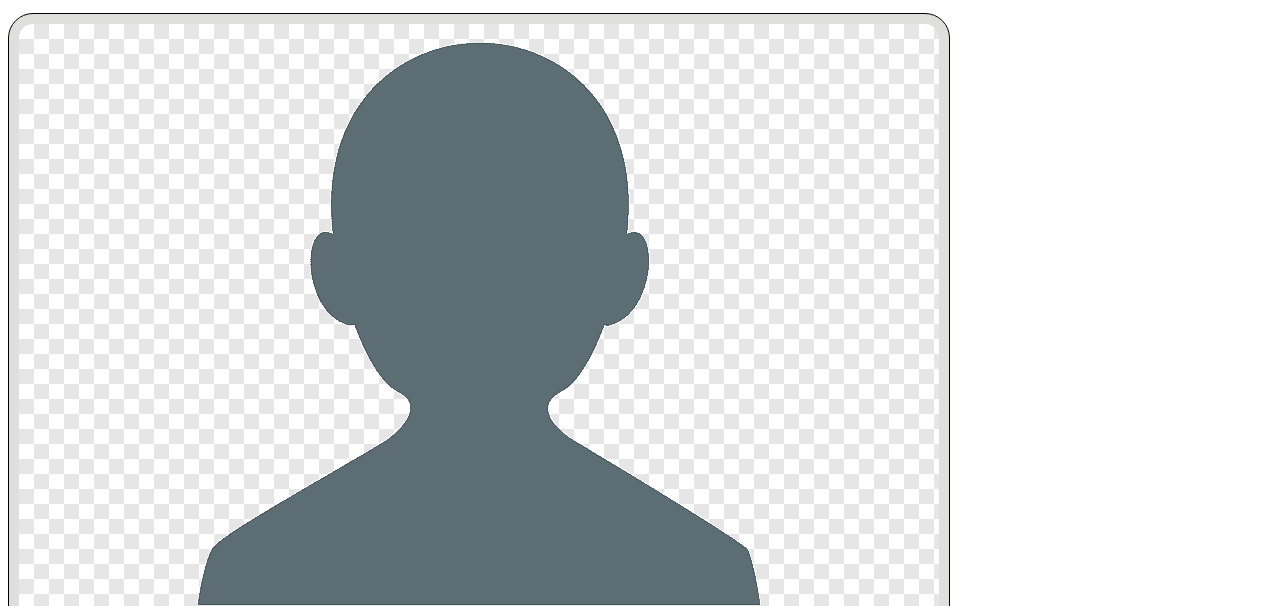
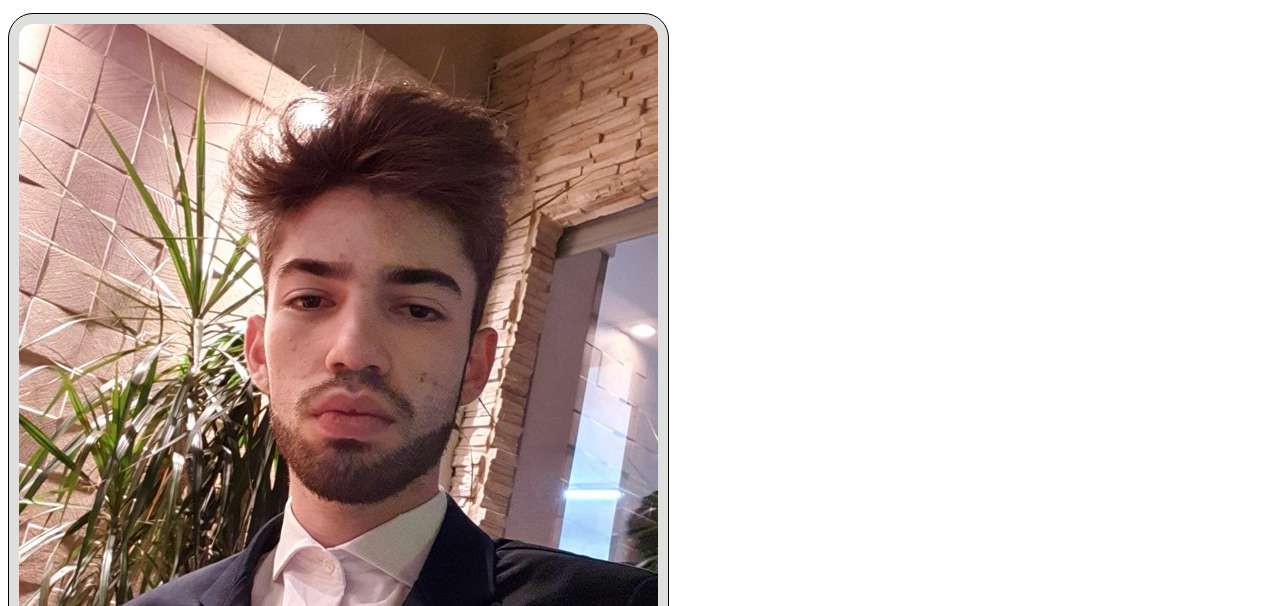
Before and after one commit to Juannp21/CV, a plain HTML site: page index.html in a window 1280 px wide. Shown: the part 194-800 px from the top of the page. Drawn offline with Linux system fonts and the light colour scheme.

Commit message:
Update index.html
1.1.2

```diff
--- a/index.html
+++ b/index.html
@@ -30,7 +30,7 @@
         </nav>
             <main>
                 <h1 id="Encabezadosecundario">Inicio</h1>
-                <img class="foto" src="img/foto.jpg" alt="Foto Juan Pablo">
+                <img class="foto" src="img/foto2.jpg" alt="Foto Juan Pablo">
             </main>
 
     </header>
```
